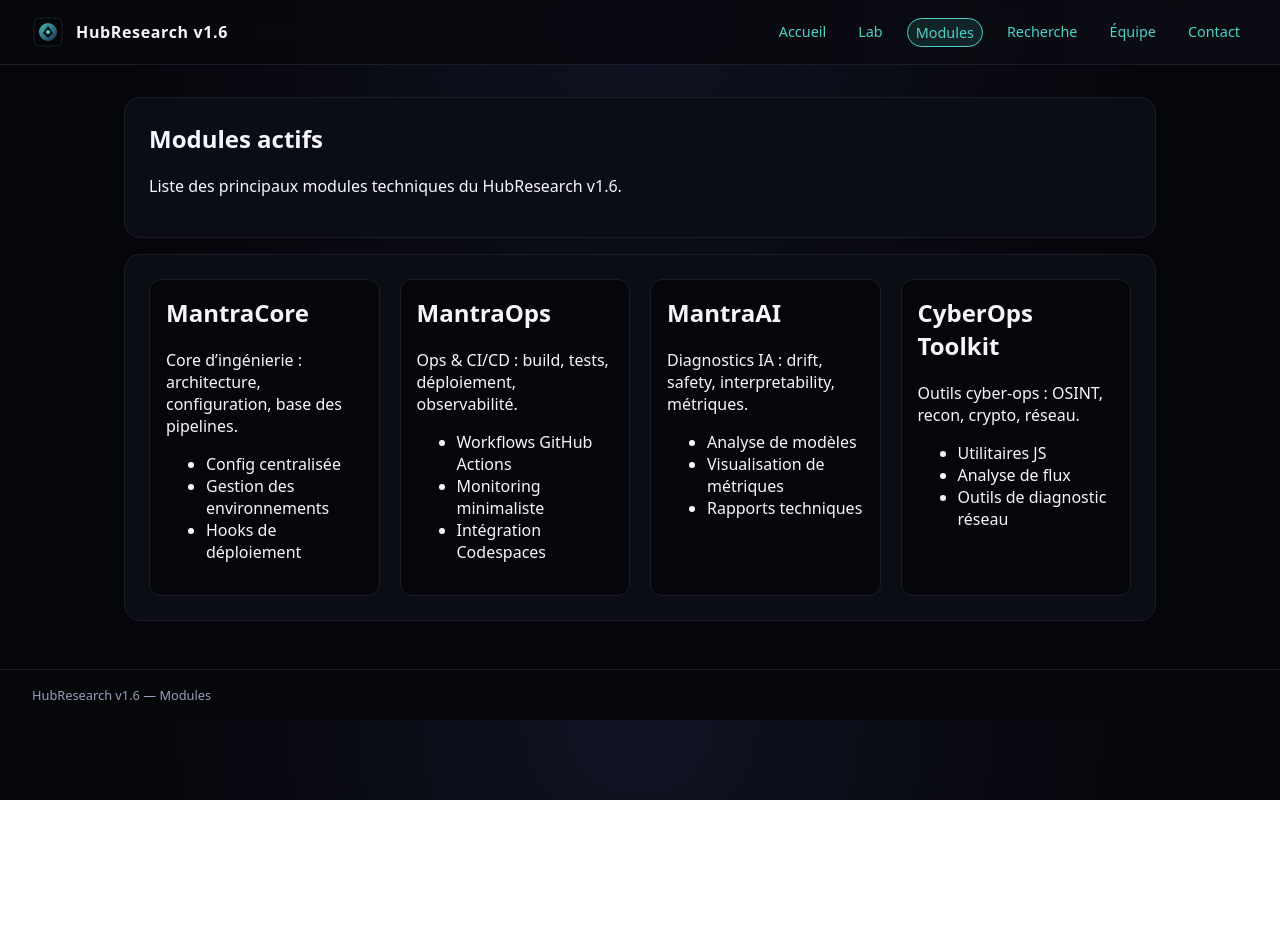
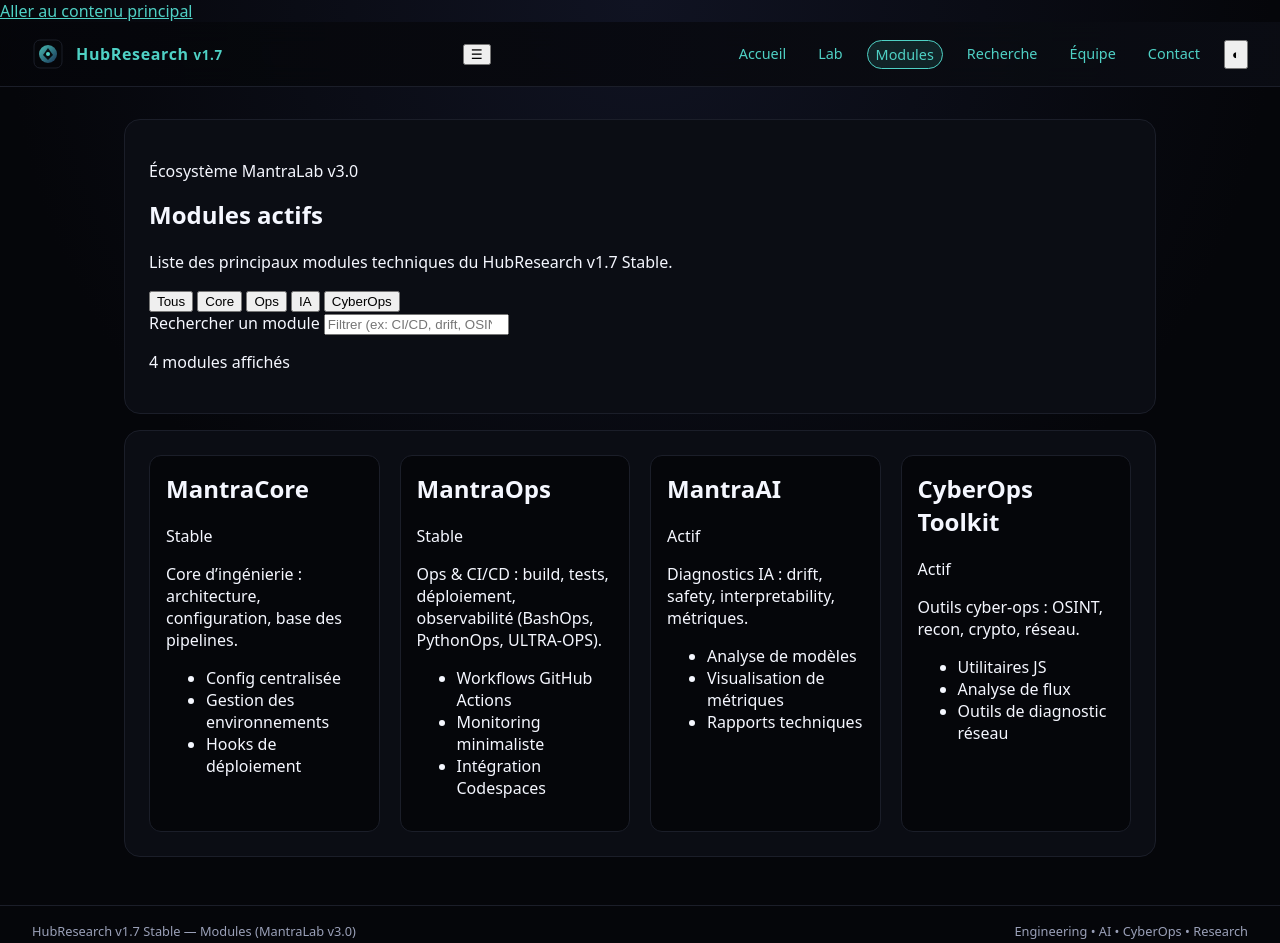
Before and after one commit to teremuhamblin/HubResearch, a plain HTML site: page modules.html in a window 1280 px wide. Before the commit the page ends 800 px from the top, so only its background shows below. Drawn offline with Linux system fonts and the light colour scheme.

Commit message:
Update modules.html

```diff
--- a/modules.html
+++ b/modules.html
@@ -2,36 +2,93 @@
 <html lang="fr">
 <head>
   <meta charset="utf-8" />
-  <title>HubResearch v1.6 — Modules</title>
-  <meta name="viewport" content="width=device-width,initial-scale=1" />
-  <link rel="stylesheet" href="/style.css" />
-  <script type="module" src="/main.js"></script>
+  <meta name="viewport" content="width=device-width, initial-scale=1" />
+  <meta name="color-scheme" content="dark light" />
+  <meta name="theme-color" content="#0b1120" />
+
+  <title>HubResearch v1.7 Stable — Modules | MantraLab v3.0</title>
+  <meta name="description" content="Catalogue des modules actifs du MantraLab v3.0 : MantraCore, MantraOps, MantraAI et CyberOps Toolkit." />
+
+  <!-- OpenGraph -->
+  <meta property="og:type" content="website" />
+  <meta property="og:title" content="HubResearch Modules — MantraLab v3.0" />
+  <meta property="og:description" content="Découvrez les modules actifs : MantraCore, MantraOps, MantraAI et CyberOps Toolkit." />
+  <meta property="og:image" content="./hubresearch-logo.svg" />
+
+  <!-- Sécurité côté client -->
+  <meta http-equiv="Content-Security-Policy" content="default-src 'self'; img-src 'self' data:; style-src 'self' 'unsafe-inline'; script-src 'self'; base-uri 'self'; form-action 'self' mailto:;" />
+  <meta name="referrer" content="strict-origin-when-cross-origin" />
+
+  <link rel="icon" href="./hubresearch-logo.svg" type="image/svg+xml" />
+  <link rel="stylesheet" href="./style.css" />
+  <script type="module" src="./main.js"></script>
 </head>
 <body data-page="modules">
+  <a class="skip-link" href="#main-content">Aller au contenu principal</a>
+
   <header class="hr-header">
-    <div class="hr-logo">
-      <img src="/public/hubresearch-logo.svg" alt="HubResearch Logo" />
-      <span>HubResearch v1.6</span>
-    </div>
-    <nav class="hr-nav">
-      <a href="/index.html">Accueil</a>
-      <a href="/lab.html">Lab</a>
-      <a href="/modules.html" class="active">Modules</a>
-      <a href="/research.html">Recherche</a>
-      <a href="/team.html">Équipe</a>
-      <a href="/contact.html">Contact</a>
+    <a class="hr-logo" href="./index.html" aria-label="HubResearch — Retour à l'accueil">
+      <img src="./hubresearch-logo.svg" alt="" width="32" height="32" />
+      <span>HubResearch <small class="hr-version">v1.7</small></span>
+    </a>
+
+    <button
+      class="hr-nav-toggle"
+      type="button"
+      aria-expanded="false"
+      aria-controls="primary-nav"
+      aria-label="Ouvrir le menu de navigation"
+    >
+      ☰
+    </button>
+
+    <nav id="primary-nav" class="hr-nav" aria-label="Navigation principale">
+      <a href="./index.html">Accueil</a>
+      <a href="./lab.html">Lab</a>
+      <a href="./modules.html" class="active" aria-current="page">Modules</a>
+      <a href="./research.html">Recherche</a>
+      <a href="./team.html">Équipe</a>
+      <a href="./contact.html">Contact</a>
+      <button id="theme-toggle" class="hr-theme-btn" type="button" aria-label="Changer de thème">◐</button>
     </nav>
   </header>
 
-  <main class="hr-main">
-    <section class="hr-section">
-      <h1>Modules actifs</h1>
-      <p>Liste des principaux modules techniques du HubResearch v1.6.</p>
+  <main id="main-content" class="hr-main">
+    <section class="hr-section" aria-labelledby="modules-title">
+      <p class="hr-badge">Écosystème MantraLab v3.0</p>
+      <h1 id="modules-title">Modules actifs</h1>
+      <p>Liste des principaux modules techniques du HubResearch v1.7 Stable.</p>
+
+      <!-- Barre de recherche & filtres interactifs (pilotés par main.js) -->
+      <div class="hr-toolbar">
+        <div class="hr-filters" role="group" aria-label="Filtrer les modules par domaine">
+          <button class="hr-filter-btn active" type="button" data-filter="all" aria-pressed="true">Tous</button>
+          <button class="hr-filter-btn" type="button" data-filter="core" aria-pressed="false">Core</button>
+          <button class="hr-filter-btn" type="button" data-filter="ops" aria-pressed="false">Ops</button>
+          <button class="hr-filter-btn" type="button" data-filter="ai" aria-pressed="false">IA</button>
+          <button class="hr-filter-btn" type="button" data-filter="cyber" aria-pressed="false">CyberOps</button>
+        </div>
+
+        <div class="hr-search-wrap">
+          <label class="sr-only" for="module-search">Rechercher un module</label>
+          <input
+            id="module-search"
+            class="hr-search"
+            type="search"
+            placeholder="Filtrer (ex: CI/CD, drift, OSINT)..."
+            autocomplete="off"
+          />
+        </div>
+      </div>
+      <p id="modules-count" class="hr-meta" aria-live="polite">4 modules affichés</p>
     </section>
 
-    <section class="hr-section hr-grid">
-      <article class="module-card">
-        <h2>MantraCore</h2>
+    <section class="hr-section hr-grid" id="modules-grid" aria-label="Catalogue des modules">
+      <article class="module-card hr-card" data-category="core">
+        <div class="hr-card-head">
+          <h2>MantraCore</h2>
+          <span class="hr-status hr-status-stable">Stable</span>
+        </div>
         <p>Core d’ingénierie : architecture, configuration, base des pipelines.</p>
         <ul>
           <li>Config centralisée</li>
@@ -40,9 +97,12 @@
         </ul>
       </article>
 
-      <article class="module-card">
-        <h2>MantraOps</h2>
-        <p>Ops & CI/CD : build, tests, déploiement, observabilité.</p>
+      <article class="module-card hr-card" data-category="ops">
+        <div class="hr-card-head">
+          <h2>MantraOps</h2>
+          <span class="hr-status hr-status-stable">Stable</span>
+        </div>
+        <p>Ops &amp; CI/CD : build, tests, déploiement, observabilité (BashOps, PythonOps, ULTRA‑OPS).</p>
         <ul>
           <li>Workflows GitHub Actions</li>
           <li>Monitoring minimaliste</li>
@@ -50,8 +110,11 @@
         </ul>
       </article>
 
-      <article class="module-card">
-        <h2>MantraAI</h2>
+      <article class="module-card hr-card" data-category="ai">
+        <div class="hr-card-head">
+          <h2>MantraAI</h2>
+          <span class="hr-status hr-status-active">Actif</span>
+        </div>
         <p>Diagnostics IA : drift, safety, interpretability, métriques.</p>
         <ul>
           <li>Analyse de modèles</li>
@@ -60,8 +123,11 @@
         </ul>
       </article>
 
-      <article class="module-card">
-        <h2>CyberOps Toolkit</h2>
+      <article class="module-card hr-card" data-category="cyber">
+        <div class="hr-card-head">
+          <h2>CyberOps Toolkit</h2>
+          <span class="hr-status hr-status-active">Actif</span>
+        </div>
         <p>Outils cyber‑ops : OSINT, recon, crypto, réseau.</p>
         <ul>
           <li>Utilitaires JS</li>
@@ -70,10 +136,15 @@
         </ul>
       </article>
     </section>
+
+    <p id="modules-empty" class="hr-empty" hidden>
+      Aucun module ne correspond à votre filtre actuel.
+    </p>
   </main>
 
   <footer class="hr-footer">
-    <span>HubResearch v1.6 — Modules</span>
+    <span>HubResearch v1.7 Stable — Modules (MantraLab v3.0)</span>
+    <span>Engineering • AI • CyberOps • Research</span>
   </footer>
 </body>
 </html>
```
